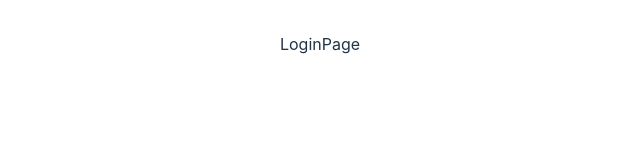
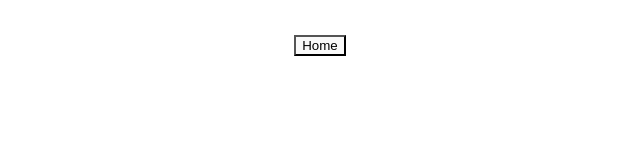
Before and after one commit to Brianjr12/PI-VIDEO-GAMES, a React (Vite) app in the folder client/: page / in a window 1280 px wide. Shown: the top 160 px of the page, without its empty margins (320-960 px from the left). Built offline with nearby package versions, Linux system fonts and the light colour scheme.

Commit message:
button that redirects to the home page, created

```diff
--- a/client/src/pages/LoginPage.jsx
+++ b/client/src/pages/LoginPage.jsx
@@ -1,7 +1,11 @@
-
+import {Link} from 'react-router-dom'
 const LoginPage = () => {
   return (
-    <div>LoginPage</div>
+    <div className='container-login'>
+      <Link to="/home">
+      <button className='button-login' >Home</button>
+      </Link>
+    </div>
   )
 }
 
```
